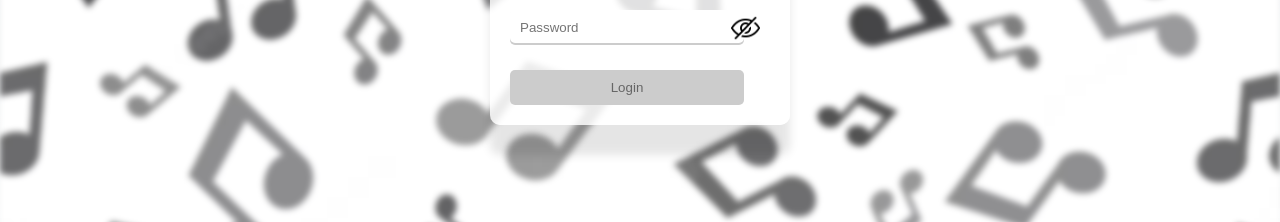
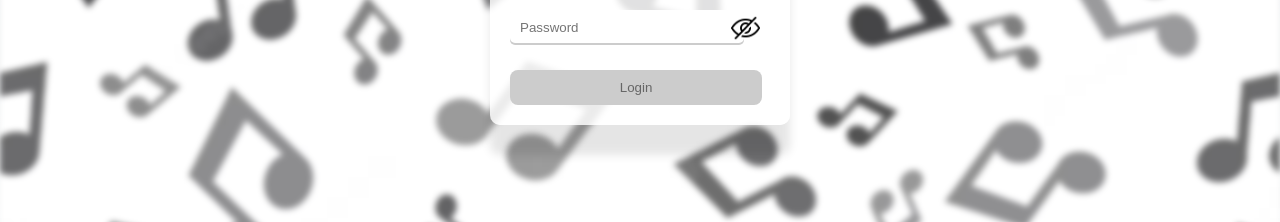
Before and after one commit to Nityadave/music_player, a Next.js app: page /Login in a window 1280 px wide. Shown: the part 402-624 px from the top of the page. Built offline with nearby package versions, Linux system fonts and the light colour scheme.

Commit message:
css changes

```diff
--- a/app/Login/styles.module.css
+++ b/app/Login/styles.module.css
@@ -58,12 +58,12 @@
 
 
   .button {
-      width:90%;
+      width:97%;
       padding:10px;
       background-color:#2c2e31;
       color:#fff;
       border:none;
-      border-radius:5px;
+      border-radius:8px;
   }
 
   .button:hover {
```
